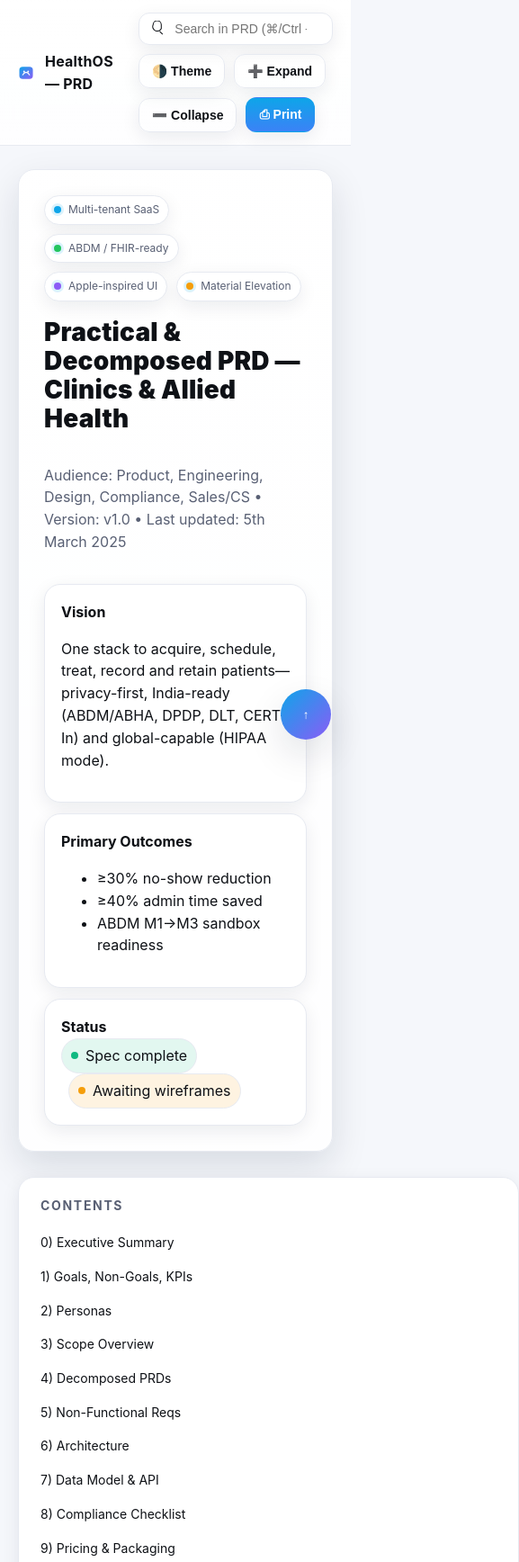
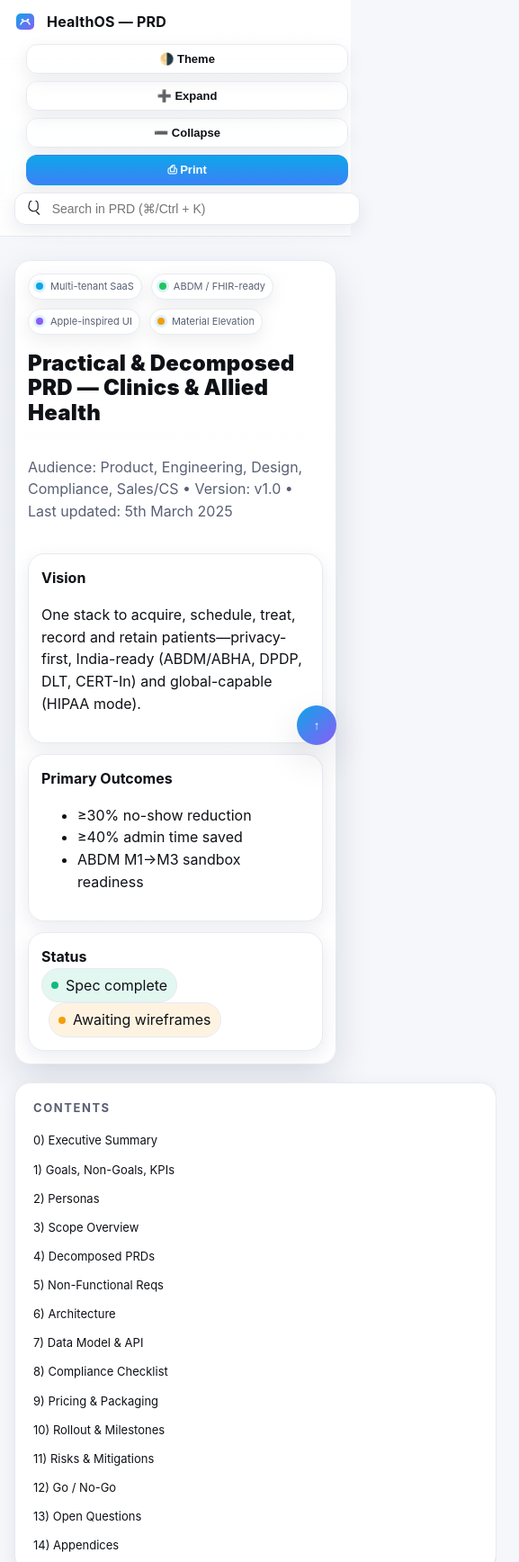
Before and after one commit to adonisarun123/health-os, a plain HTML site: page index.html in a window 390 px wide. Shown: the top 1736 px of the page at 90% size, 577 px wide, since content can reach past the window. Drawn offline with Linux system fonts and the light colour scheme.

Commit message:
The code is not responsive

```diff
--- a/index.html
+++ b/index.html
@@ -5,7 +5,6 @@
   <meta name="viewport" content="width=device-width, initial-scale=1" />
   <title>HealthOS — Practical, Decomposed PRD (SaaS for Clinics & Allied Health)</title>
   <meta name="description" content="A complete, implementation-ready PRD for HealthOS — a multi-tenant SaaS for clinics and allied health: appointments, eRx, ABDM/FHIR, automations, CMS, marketing, analytics, compliance and more." />
-
   <!-- Inline, Apple-inspired + Material-ish CSS -->
   <style>
     :root{
@@ -43,7 +42,6 @@
       --glass: linear-gradient(180deg, rgba(255,255,255,1), rgba(255,255,255,.85));
       --glass-2: linear-gradient(180deg, rgba(255,255,255,.98), rgba(255,255,255,.9));
     }
-
     html,body{
       margin:0;
       padding:0;
@@ -55,7 +53,6 @@
       -moz-osx-font-smoothing: grayscale;
       scroll-behavior:smooth;
     }
-
     /* Top progress bar */
     .progress{
       position: fixed; top:0; left:0; height:4px; width:0%;
@@ -64,31 +61,26 @@
       z-index:9999;
       transition: width .1s linear;
     }
-
     header{
       position: sticky; top:0; z-index: 999;
       backdrop-filter: saturate(180%) blur(14px);
       background: var(--glass);
       border-bottom: 1px solid var(--border);
     }
-
     .wrap{
       margin: 0 auto;
       max-width: var(--grid);
       padding: 14px 20px;
       display:flex; align-items:center; gap:18px; justify-content:space-between;
     }
-
     .brand{
       display:flex; align-items:center; gap:12px; text-decoration:none; color: var(--text);
     }
     .brand svg{ width:28px; height:28px; }
     .brand .title{ font-weight:700; letter-spacing:.2px; }
-
     .actions{
       display:flex; gap:10px; flex-wrap:wrap; align-items:center;
     }
-
     .btn{
       position:relative;
       border:1px solid var(--border);
@@ -109,7 +101,6 @@
     .btn.primary{ background: linear-gradient(180deg, var(--primary), #3b82f6); border-color: transparent; color: white; }
     .btn.ghost{ background: transparent; }
     .btn.small{ padding:8px 10px; font-size:13px; }
-
     .search{
       position:relative;
       display:flex; align-items:center; gap:10px;
@@ -125,18 +116,12 @@
       border:0; outline:none; background:transparent; color:var(--text); width:100%;
       font-size:14px;
     }
-
     main{
       max-width: var(--grid);
       margin: 28px auto;
       padding: 0 20px 100px;
       display:grid; grid-template-columns: 260px 1fr; gap: 22px;
     }
-    @media (max-width: 1080px){
-      main{ grid-template-columns: 1fr; }
-      .toc{ position: static; top:auto; }
-    }
-
     .hero{
       margin: 26px auto 8px;
       max-width: var(--grid);
@@ -168,7 +153,6 @@
       color: var(--muted);
     }
     .chip .dot{ width:8px; height:8px; border-radius:999px; background: var(--primary); box-shadow: 0 0 0 3px rgba(14,165,233,.15); }
-
     .toc{
       position: sticky; top: 74px;
       align-self:flex-start;
@@ -187,11 +171,9 @@
       transition: background .15s ease, color .15s ease;
     }
     .toc a:hover{ background: rgba(14,165,233,.1); color: var(--primary); }
-
     .section{
       display:grid; gap: 14px;
     }
-
     .card{
       border:1px solid var(--border);
       background: var(--card);
@@ -199,14 +181,12 @@
       box-shadow: var(--shadow-1);
       padding: 18px 18px;
     }
-
     .section h2{
       margin: 8px 0 6px;
       font-size: clamp(20px, 2.2vw, 26px);
     }
     .section p{ margin: 10px 0; color: var(--text); }
     .muted{ color: var(--muted); }
-
     /* Details/Accordion */
     details.prd{
       border:1px solid var(--border);
@@ -236,7 +216,6 @@
       width:18px; height:18px; transition: transform .2s ease; opacity:.9;
     }
     details[open] .summary .chev{ transform: rotate(180deg); }
-
     .content{
       padding: 2px 18px 18px;
       display:grid; gap: 14px;
@@ -249,10 +228,6 @@
       display:grid; gap:12px;
       grid-template-columns: repeat(3, minmax(0,1fr));
     }
-    @media (max-width: 900px){
-      .grid-2, .grid-3{ grid-template-columns: 1fr; }
-    }
-
     /* Tables */
     .table{
       width:100%; border-collapse: collapse; overflow:auto;
@@ -271,7 +246,6 @@
       font-size: 12px; background: #0b1220; color: #eaf2ff; padding: 4px 6px; border-radius: 6px;
       border:1px solid #1f2a44;
     }
-
     /* Code blocks */
     pre{
       background: #0b1220;
@@ -287,7 +261,6 @@
       border:1px solid #1f2a44; background: #0e1628; color:#eaf2ff;
       border-radius:8px; font-size:12px; padding:6px 8px; cursor:pointer;
     }
-
     /* FAB + Back-to-top */
     .fab{
       position: fixed; right: 22px; bottom: 22px; z-index: 888;
@@ -297,7 +270,6 @@
       cursor:pointer; display:flex; align-items:center; justify-content:center;
     }
     .fab:active{ transform: translateY(1px); }
-
     /* Status chips */
     .status{ display:inline-flex; gap:8px; align-items:center; padding:6px 10px; border-radius:999px; border:1px solid var(--border); }
     .status .dot{ width:8px; height:8px; border-radius:999px; }
@@ -307,6 +279,208 @@
     .warn .dot{ background: var(--warn); }
     .danger{ background: rgba(239,68,68,.12); }
     .danger .dot{ background: var(--danger); }
+    /* Highlight for search */
+    mark{ background: #fde68a; color: black; padding: 0 3px; border-radius: 4px; }
+
+    /* Responsive improvements */
+    @media (max-width: 1200px) {
+      .wrap {
+        padding: 12px 16px;
+      }
+      .hero-card {
+        padding: 20px;
+      }
+      .search {
+        max-width: 280px;
+      }
+    }
+
+    @media (max-width: 1080px){
+      main{ grid-template-columns: 1fr; }
+      .toc{
+        position: static;
+        top:auto;
+        max-height: none;
+        margin-bottom: 20px;
+      }
+    }
+
+    @media (max-width: 900px){
+      .grid-2, .grid-3{ grid-template-columns: 1fr; }
+      .hero-card {
+        padding: 16px;
+      }
+      .brand .title {
+        font-size: 18px;
+      }
+    }
+
+    @media (max-width: 768px) {
+      .wrap {
+        flex-direction: column;
+        gap: 12px;
+        align-items: flex-start;
+      }
+
+      .actions {
+        width: 100%;
+        justify-content: space-between;
+      }
+
+      .search {
+        max-width: none;
+        order: 3;
+        width: 100%;
+      }
+
+      .hero {
+        padding: 0 16px;
+      }
+
+      main {
+        padding: 0 16px 80px;
+        margin: 20px auto;
+      }
+
+      .fab {
+        width: 48px;
+        height: 48px;
+        right: 16px;
+        bottom: 16px;
+      }
+
+      .summary {
+        padding: 14px 16px;
+      }
+
+      .summary h3 {
+        font-size: 16px;
+      }
+
+      .content {
+        padding: 2px 16px 16px;
+      }
+
+      .card {
+        padding: 16px;
+      }
+
+      .table th, .table td {
+        padding: 8px 10px;
+        font-size: 13px;
+      }
+    }
+
+    @media (max-width: 576px) {
+      .brand svg {
+        width: 24px;
+        height: 24px;
+      }
+
+      .brand .title {
+        font-size: 16px;
+      }
+
+      .btn {
+        padding: 8px 12px;
+        font-size: 13px;
+      }
+
+      .btn.small {
+        padding: 6px 8px;
+        font-size: 12px;
+      }
+
+      .hero-card {
+        padding: 14px;
+      }
+
+      .hero h1 {
+        font-size: 24px;
+      }
+
+      .chip {
+        font-size: 11px;
+        padding: 5px 8px;
+      }
+
+      .toc {
+        padding: 12px;
+      }
+
+      .toc h3 {
+        font-size: 13px;
+        margin: 5px 8px 10px;
+      }
+
+      .toc a {
+        padding: 6px 8px;
+        font-size: 13px;
+      }
+
+      .section h2 {
+        font-size: 20px;
+      }
+
+      .card {
+        padding: 14px;
+      }
+
+      .summary {
+        padding: 12px 14px;
+      }
+
+      .summary h3 {
+        font-size: 15px;
+      }
+
+      .summary .tag {
+        font-size: 11px;
+        padding: 4px 8px;
+      }
+
+      .content {
+        padding: 2px 14px 14px;
+      }
+
+      .table th, .table td {
+        padding: 6px 8px;
+        font-size: 12px;
+      }
+    }
+
+    @media (max-width: 480px) {
+      .actions {
+        flex-direction: column;
+        width: 100%;
+        gap: 8px;
+      }
+
+      .search {
+        order: 1;
+      }
+
+      .btn {
+        width: 100%;
+        justify-content: center;
+      }
+
+      .fab {
+        width: 44px;
+        height: 44px;
+      }
+
+      .summary {
+        flex-wrap: wrap;
+      }
+
+      .summary .tag {
+        margin-left: 0;
+        margin-top: 8px;
+        width: 100%;
+        text-align: center;
+      }
+    }
 
     /* Print (clean) */
     @media print{
@@ -316,15 +490,10 @@
       a{ color: #000; text-decoration: none; }
       body{ background: white; color: black; }
     }
-
-    /* Highlight for search */
-    mark{ background: #fde68a; color: black; padding: 0 3px; border-radius: 4px; }
-
   </style>
 </head>
 <body>
   <div class="progress" id="progress"></div>
-
   <header>
     <div class="wrap">
       <a class="brand" href="#top" aria-label="Go to top">
@@ -341,7 +510,6 @@
         </svg>
         <span class="title">HealthOS — PRD</span>
       </a>
-
       <div class="actions">
         <div class="search" role="search">
           <svg width="18" height="18" viewBox="0 0 24 24" fill="none" aria-hidden="true"><path d="M21 21l-4.3-4.3m2.3-5.2A7 7 0 1 1 5 5a7 7 0 0 1 14 0z" stroke="currentColor" stroke-width="1.6" stroke-linecap="round"/></svg>
@@ -354,7 +522,6 @@
       </div>
     </div>
   </header>
-
   <section class="hero" id="top">
     <div class="hero-card">
       <div class="badges">
@@ -386,7 +553,6 @@
       </div>
     </div>
   </section>
-
   <main>
     <!-- TOC -->
     <nav class="toc" aria-label="Table of contents">
@@ -407,14 +573,12 @@
       <a href="#open">13) Open Questions</a>
       <a href="#appendix">14) Appendices</a>
     </nav>
-
     <!-- BODY -->
     <section class="section">
       <div id="exec" class="card">
         <h2>0) Executive Summary</h2>
         <p>HealthOS is a subscription SaaS for clinics and allied health—combining scheduling, automated follow-ups, patient communications, standards-based health records, voice e-prescriptions, lab referrals, marketing automation, CMS, analytics, mobile apps, and a compliance-first backbone (ABDM/ABHA, DPDP, DLT, CERT-In; HIPAA mode for US tenants). Clinical data aligns to HL7 FHIR R4.</p>
       </div>
-
       <div id="goals" class="card">
         <h2>1) Goals, Non-Goals, KPIs</h2>
         <div class="grid-3">
@@ -447,7 +611,6 @@
           </div>
         </div>
       </div>
-
       <div id="personas" class="card">
         <h2>2) Personas</h2>
         <ul>
@@ -459,7 +622,6 @@
           <li><strong>Patient/Attendant:</strong> self-book, records, payments, uploads</li>
         </ul>
       </div>
-
       <div id="scope" class="card">
         <h2>3) Scope Overview (Modules)</h2>
         <ol>
@@ -479,7 +641,6 @@
           <li>Integrations & ABDM Onboarding</li>
         </ol>
       </div>
-
       <!-- DECOMPOSED PRDs -->
       <div id="modules">
         <!-- PRD 1 -->
@@ -493,7 +654,7 @@
             <div class="grid-2">
               <div class="card">
                 <strong>Problem & Objectives</strong>
-                <p>Reduce no-shows, simplify multi-provider calendars, support telemedicine and QR-based “Scan & Share” OPD intake.</p>
+                <p>Reduce no-shows, simplify multi-provider calendars, support telemedicine and QR-based "Scan & Share" OPD intake.</p>
                 <strong>User Stories</strong>
                 <ul>
                   <li>Book/reschedule with buffers & room/device resources</li>
@@ -542,7 +703,6 @@
             </div>
           </div>
         </details>
-
         <!-- PRD 2 -->
         <details class="prd">
           <summary class="summary">
@@ -598,7 +758,6 @@
             </div>
           </div>
         </details>
-
         <!-- PRD 3 -->
         <details class="prd">
           <summary class="summary">
@@ -654,7 +813,6 @@
             </div>
           </div>
         </details>
-
         <!-- PRD 4 -->
         <details class="prd">
           <summary class="summary">
@@ -707,7 +865,6 @@
             </div>
           </div>
         </details>
-
         <!-- PRD 5 -->
         <details class="prd">
           <summary class="summary">
@@ -761,7 +918,6 @@
             </div>
           </div>
         </details>
-
         <!-- PRD 6 -->
         <details class="prd">
           <summary class="summary">
@@ -812,7 +968,6 @@
             </div>
           </div>
         </details>
-
         <!-- PRD 7 -->
         <details class="prd">
           <summary class="summary">
@@ -862,7 +1017,6 @@
             </div>
           </div>
         </details>
-
         <!-- PRD 8 -->
         <details class="prd">
           <summary class="summary">
@@ -890,7 +1044,6 @@
             </div>
           </div>
         </details>
-
         <!-- PRD 9 -->
         <details class="prd">
           <summary class="summary">
@@ -918,7 +1071,6 @@
             </div>
           </div>
         </details>
-
         <!-- PRD 10 -->
         <details class="prd">
           <summary class="summary">
@@ -947,7 +1099,6 @@
             </div>
           </div>
         </details>
-
         <!-- PRD 11 -->
         <details class="prd">
           <summary class="summary">
@@ -974,7 +1125,6 @@
             </div>
           </div>
         </details>
-
         <!-- PRD 12 -->
         <details class="prd">
           <summary class="summary">
@@ -1009,7 +1159,6 @@
             </div>
           </div>
         </details>
-
         <!-- PRD 13 -->
         <details class="prd">
           <summary class="summary">
@@ -1046,7 +1195,6 @@
             </div>
           </div>
         </details>
-
         <!-- PRD 14 -->
         <details class="prd">
           <summary class="summary">
@@ -1082,7 +1230,6 @@
           </div>
         </details>
       </div>
-
       <!-- NFR -->
       <div id="nfr" class="card">
         <h2>5) Non-Functional Requirements</h2>
@@ -1107,7 +1254,6 @@
           </div>
         </div>
       </div>
-
       <!-- Architecture -->
       <div id="arch" class="card">
         <h2>6) Architecture</h2>
@@ -1128,7 +1274,6 @@
           </div>
         </div>
       </div>
-
       <!-- Data Model -->
       <div id="data" class="card">
         <h2>7) Data Model & API</h2>
@@ -1147,53 +1292,42 @@
             </tbody>
           </table>
         </div>
-
         <h3>API Surface (MVP sketch)</h3>
         <pre><button class="copy" data-clipboard="#api">Copy</button><code id="api"># Auth
 POST /auth/otp
 POST /auth/refresh
-
 # Patients & Docs
 GET/POST /patients
 POST /patients/{id}/documents
-
 # FHIR (R4)
 GET/POST /fhir/*              # Standard RESTful interactions
 GET /fhir/metadata            # CapabilityStatement
-
 # Appointments
 GET/POST /appointments
 GET /schedules
 GET /slots
-
 # Communications
 POST /templates
 POST /messages/send
 POST /consents
-
 # eRx
 POST /prescriptions
 GET /prescriptions/{id}/pdf
 POST /prescriptions/{id}/sign
-
 # Labs
 POST /lab/referrals
 POST /lab/results
-
 # Billing
 POST /invoices
 POST /payments/webhooks
-
 # Automations
 POST /automation/flows
 GET /automation/runs</code></pre>
       </div>
-
       <!-- Compliance -->
       <div id="compliance" class="card">
         <h2>8) Compliance Checklist → System Controls</h2>
         <p class="muted">Use this as an internal audit sheet. Add Owners, Frequency, and Evidence in your tracker.</p>
-
         <details class="prd" open>
           <summary class="summary">
             <svg class="chev" viewBox="0 0 24 24"><path d="M7 10l5 5 5-5" fill="none" stroke="currentColor" stroke-width="2" stroke-linecap="round"/></svg>
@@ -1220,7 +1354,6 @@ GET /automation/runs</code></pre>
             </div>
           </div>
         </details>
-
         <details class="prd">
           <summary class="summary">
             <svg class="chev" viewBox="0 0 24 24"><path d="M7 10l5 5 5-5" fill="none" stroke="currentColor" stroke-width="2" stroke-linecap="round"/></svg>
@@ -1247,7 +1380,6 @@ GET /automation/runs</code></pre>
             </div>
           </div>
         </details>
-
         <details class="prd">
           <summary class="summary">
             <svg class="chev" viewBox="0 0 24 24"><path d="M7 10l5 5 5-5" fill="none" stroke="currentColor" stroke-width="2" stroke-linecap="round"/></svg>
@@ -1273,7 +1405,6 @@ GET /automation/runs</code></pre>
             </div>
           </div>
         </details>
-
         <details class="prd">
           <summary class="summary">
             <svg class="chev" viewBox="0 0 24 24"><path d="M7 10l5 5 5-5" fill="none" stroke="currentColor" stroke-width="2" stroke-linecap="round"/></svg>
@@ -1301,7 +1432,6 @@ GET /automation/runs</code></pre>
             </div>
           </div>
         </details>
-
         <details class="prd">
           <summary class="summary">
             <svg class="chev" viewBox="0 0 24 24"><path d="M7 10l5 5 5-5" fill="none" stroke="currentColor" stroke-width="2" stroke-linecap="round"/></svg>
@@ -1327,7 +1457,6 @@ GET /automation/runs</code></pre>
             </div>
           </div>
         </details>
-
         <details class="prd">
           <summary class="summary">
             <svg class="chev" viewBox="0 0 24 24"><path d="M7 10l5 5 5-5" fill="none" stroke="currentColor" stroke-width="2" stroke-linecap="round"/></svg>
@@ -1353,7 +1482,6 @@ GET /automation/runs</code></pre>
             </div>
           </div>
         </details>
-
         <details class="prd">
           <summary class="summary">
             <svg class="chev" viewBox="0 0 24 24"><path d="M7 10l5 5 5-5" fill="none" stroke="currentColor" stroke-width="2" stroke-linecap="round"/></svg>
@@ -1378,7 +1506,6 @@ GET /automation/runs</code></pre>
             </div>
           </div>
         </details>
-
         <details class="prd">
           <summary class="summary">
             <svg class="chev" viewBox="0 0 24 24"><path d="M7 10l5 5 5-5" fill="none" stroke="currentColor" stroke-width="2" stroke-linecap="round"/></svg>
@@ -1402,7 +1529,6 @@ GET /automation/runs</code></pre>
             </div>
           </div>
         </details>
-
         <div style="overflow:auto; margin-top:14px">
           <table class="table" aria-label="Compliance Mapping Summary">
             <thead><tr><th>Reg/Standard</th><th>Obligation</th><th>Product Control</th><th>Evidence</th></tr></thead>
@@ -1419,7 +1545,6 @@ GET /automation/runs</code></pre>
           </table>
         </div>
       </div>
-
       <!-- Pricing -->
       <div id="pricing" class="card">
         <h2>9) Pricing & Packaging</h2>
@@ -1451,7 +1576,6 @@ GET /automation/runs</code></pre>
         </div>
         <p class="muted">Enterprise: VPC deploy, HIPAA mode, BAAs, SLAs • Add-ons: WhatsApp/SMS/eSign/ABDM transactions; storage overages.</p>
       </div>
-
       <!-- Rollout -->
       <div id="rollout" class="card">
         <h2>10) Rollout & Milestones</h2>
@@ -1462,7 +1586,6 @@ GET /automation/runs</code></pre>
           <li><strong>M8–M9:</strong> Specialty packs; HIPAA mode; listings/reviews connector</li>
         </ol>
       </div>
-
       <!-- Risks -->
       <div id="risks" class="card">
         <h2>11) Risks & Mitigations</h2>
@@ -1474,7 +1597,6 @@ GET /automation/runs</code></pre>
           <li><strong>Incident timelines:</strong> Detection, on-call, breach drills</li>
         </ul>
       </div>
-
       <!-- Go/No-Go -->
       <div id="gates" class="card">
         <h2>12) Go / No-Go Gates (MVP)</h2>
@@ -1486,7 +1608,6 @@ GET /automation/runs</code></pre>
           <li>Observability: central logs; India logs retained 180 days; restore drill; NTP sync</li>
         </ol>
       </div>
-
       <!-- Open -->
       <div id="open" class="card">
         <h2>13) Open Questions</h2>
@@ -1498,7 +1619,6 @@ GET /automation/runs</code></pre>
           <li>Launch languages beyond English/Hindi</li>
         </ul>
       </div>
-
       <!-- Appendix -->
       <div id="appendix" class="card">
         <h2>14) Appendices</h2>
@@ -1533,13 +1653,10 @@ GET /automation/runs</code></pre>
           </div>
         </div>
       </div>
-
     </section>
   </main>
-
   <!-- Back-to-top FAB -->
   <button class="fab" id="toTop" aria-label="Back to top">↑</button>
-
   <!-- Minimal Apple-ish + Material micro interactions -->
   <script>
     // Theme toggle
@@ -1554,18 +1671,14 @@ GET /automation/runs</code></pre>
       themeBtn.setAttribute('aria-pressed', next==='dark');
     });
     themeBtn.setAttribute('aria-pressed', (document.documentElement.getAttribute('data-theme')==='dark'));
-
     // Expand/Collapse all (clears any search filtering so everything is visible)
     const expandAll = document.getElementById('expandAll');
     const collapseAll = document.getElementById('collapseAll');
     const searchInput = document.getElementById('search');
-
     // Back to top
     document.getElementById('toTop').addEventListener('click', () => window.scrollTo({top:0, behavior:'smooth'}));
-
     // Print
     document.getElementById('printDoc').addEventListener('click', () => window.print());
-
     // Reading progress bar
     const progress = document.getElementById('progress');
     const onScroll = () => {
@@ -1575,7 +1688,6 @@ GET /automation/runs</code></pre>
     };
     document.addEventListener('scroll', onScroll, {passive:true});
     onScroll();
-
     // --- Search, highlight & filter ---
     const markText = (node, term) => {
       const walker = document.createTreeWalker(node, NodeFilter.SHOW_TEXT, null);
@@ -1600,7 +1712,7 @@ GET /automation/runs</code></pre>
           frag.appendChild(mk);
           lastIndex = m.index + m[0].length;
         }
-        frag.appendChild(document.createTextNode(text.slice[lastIndex]));
+        frag.appendChild(document.createTextNode(text.slice(lastIndex]));
         parent.replaceChild(frag, tn);
       });
     };
@@ -1609,7 +1721,6 @@ GET /automation/runs</code></pre>
       parent.replaceChild(document.createTextNode(m.textContent), m);
       parent.normalize();
     });
-
     const filterSections = term => {
       clearMarks();
       if(!term){
@@ -1626,14 +1737,12 @@ GET /automation/runs</code></pre>
       matches.slice(0,10).forEach(m => m.open = true);
       matches.forEach(m => markText(m, term));
     };
-
     searchInput.addEventListener('input', e => filterSections(e.target.value.trim()));
     window.addEventListener('keydown', e => {
       if((e.ctrlKey || e.metaKey) && e.key.toLowerCase()==='k'){
         e.preventDefault(); searchInput.focus(); searchInput.select();
       }
     });
-
     // Make sure expand/collapse always affect all sections and clear filters
     expandAll.addEventListener('click', () => {
       if (searchInput) { searchInput.value = ''; }
@@ -1645,7 +1754,6 @@ GET /automation/runs</code></pre>
       clearMarks();
       document.querySelectorAll('details.prd').forEach(d => { d.style.removeProperty('display'); d.open = false; });
     });
-
     // Copy buttons for code blocks
     document.querySelectorAll('.copy').forEach(btn => {
       btn.addEventListener('click', async () => {
@@ -1661,7 +1769,6 @@ GET /automation/runs</code></pre>
         }
       });
     });
-
     // NOTE: No auto-date here; the "Last updated" stays "5th March 2025".
   </script>
 </body>
```
